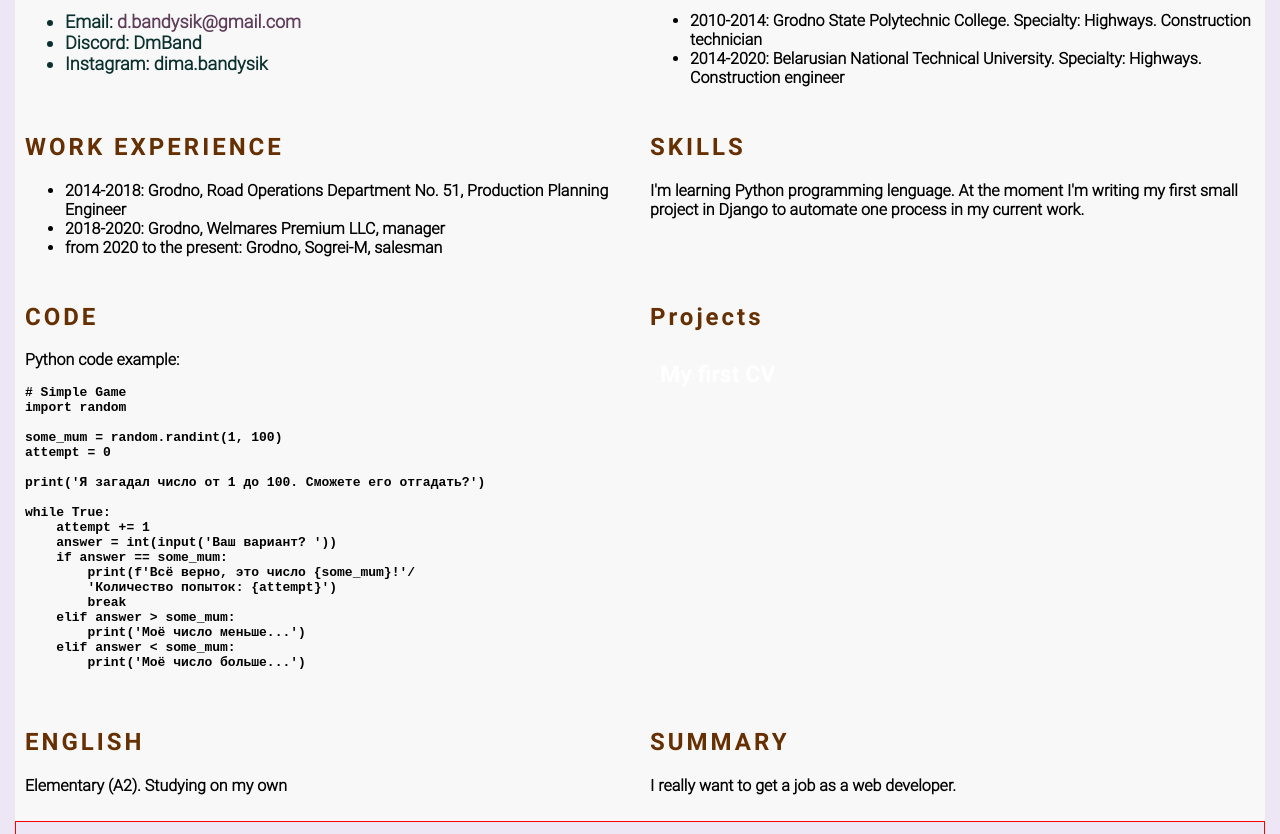
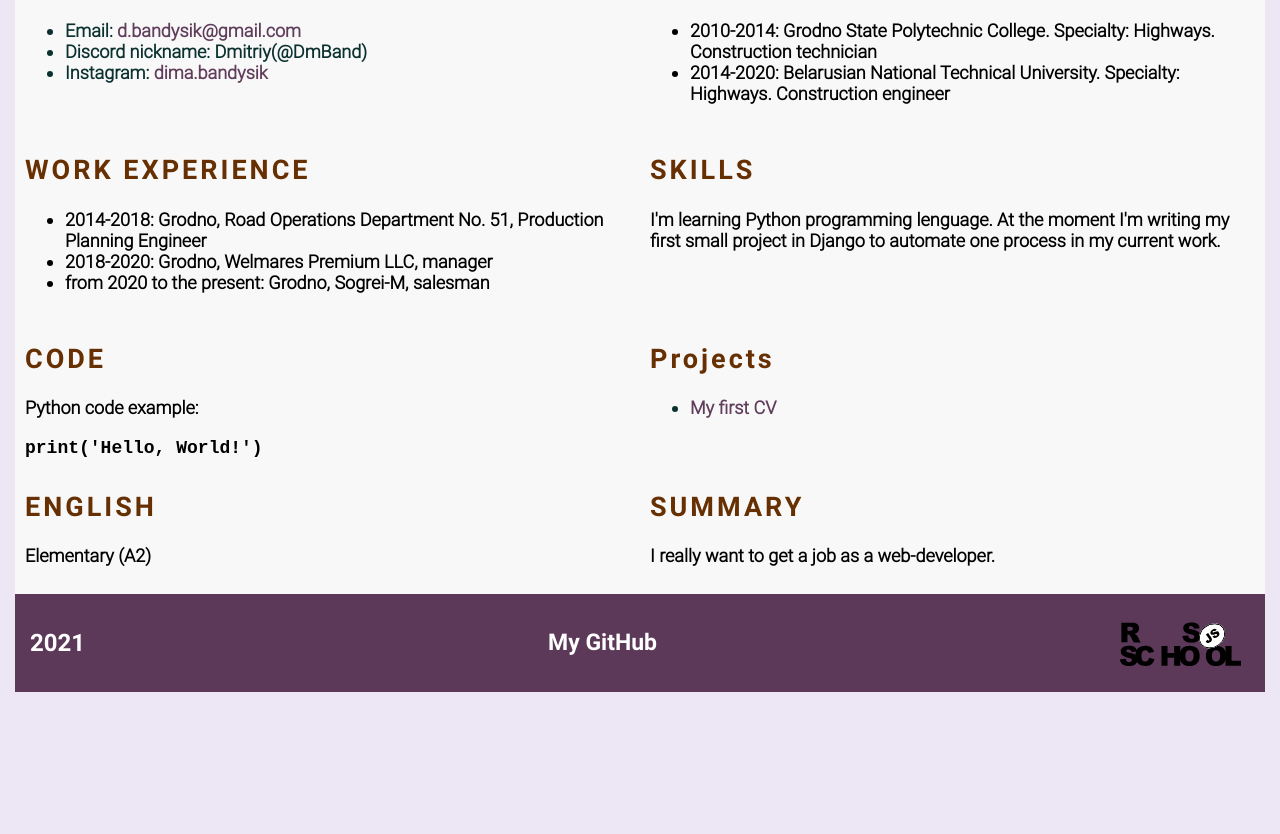
Before and after one commit to DmBand/rsschool-cv2, a plain HTML site: page index.html in a window 1280 px wide. Shown: the part 439-1273 px from the top of the page. After the commit the page ends 1136 px from the top, so only its background shows below. Drawn offline with Linux system fonts and the light colour scheme.

Commit message:
refactor: before first submit

```diff
--- a/index.html
+++ b/index.html
@@ -42,9 +42,11 @@
         <section class="section" id="contacts">
             <h2>CONTACTS</h2>
             <ul class="contacts-list">
-                <li>Email: <a class="email-link" href="mailto:d.bandysik@gmail.com">d.bandysik@gmail.com</a></li>
-                <li>Discord: DmBand</li>
-                <li>Instagram: dima.bandysik</li>
+                <li>Email: <a class="contact-links" href="mailto:d.bandysik@gmail.com">d.bandysik@gmail.com</a></li>
+                <li>Discord nickname: Dmitriy(@DmBand)</li>
+                </li>
+                <li>Instagram: <a class="contact-links"
+                        href="https://www.instagram.com/dima.bandysik/">dima.bandysik</a></li>
             </ul>
         </section>
 
@@ -76,52 +78,34 @@
             <h2>CODE</h2>
             <p>Python code example:</p>
             <code>
-                    <pre>
-# Simple Game
-import random
-
-some_mum = random.randint(1, 100)
-attempt = 0
-
-print('Я загадал число от 1 до 100. Сможете его отгадать?')
-
-while True:
-    attempt += 1
-    answer = int(input('Ваш вариант? '))
-    if answer == some_mum:
-        print(f'Всё верно, это число {some_mum}!'/
-        'Количество попыток: {attempt}')
-        break
-    elif answer > some_mum:
-        print('Моё число меньше...')
-    elif answer < some_mum:
-        print('Моё число больше...')
-                    </pre>
-                </code>
+                print('Hello, World!')
+            </code>
         </section>
 
         <section class="section" id="projects">
             <h2>Projects</h2>
-            <a class="nav-link" href="https://DmBand.github.io/rsschool-cv/">My first CV</a>
+            <ul class="contacts-list">
+                <li><a class="contact-links" href="https://DmBand.github.io/rsschool-cv/cv">My first CV</a></li>
+            </ul>
         </section>
 
         <section class="section" id="english">
             <h2>ENGLISH</h2>
-            <p>Elementary (A2). Studying on my own</p>
+            <p>Elementary (A2)</p>
         </section>
 
         <section class="section" id="summary">
             <h2>SUMMARY</h2>
-            <p>I really want to get a job as a web developer.</p>
+            <p>I really want to get a job as a web-developer.</p>
         </section>
 
     </main>
 
     <footer class="footer">
 
-        <p>2021</p>
-        <a class="nav-link nav-link-footer" href="https://github.com/DmBand">github</a>
-        <a href="https://rs.school/js-stage0/"><img class="logo" src="./assets/img/logo.jpg" alt=""></a>
+        <h2 style="color: white; letter-spacing: 0px;">2021</h2>
+        <a class="nav-link" href="https://github.com/DmBand">My GitHub</a>
+        <a class="rss" href="https://rs.school/js-stage0/"></a>
 
     </footer>
 </body>
--- a/style.css
+++ b/style.css
@@ -67,6 +67,7 @@
     background-color: #f8f8f8;
     font-family: RobotoNormal;
     font-weight: 600;
+    font-size: 18px;
 }
 
 @media (max-width: 768px) {
@@ -114,23 +115,28 @@
 
 .contacts-list {
     color: #0b312f;
-    font-size: 18px;
+
 }
 
-.email-link {
+.contact-links {
     text-decoration: none;
     color: #360a30c9;
 }
 
-
-
-
-
-
-
+.projects-link {
+    padding: 0px 10px;
+    text-decoration: none; /*Убираем подчеркивание ссылок*/
+    color: white;
+    font-family: RobotoBold, sans-serif;
+    font-size: 23px;
+    line-height: 50px;
+    transition: 0.5s;
+    text-shadow: 5px -5px 3px transparent;
+}
 
 .footer {
-    border: 1px solid red;
+    background-color: #360a30c9;
+    background-color: ;
     display: flex;
     justify-content: space-between;
     align-items: center;
@@ -138,14 +144,23 @@
     margin: 0px 15px 5px;
 }
 
+.nav-link-footer {
+    padding: 0px 10px;
+    text-decoration: none; /*Убираем подчеркивание ссылок*/
+    color: white;
+    font-family: RobotoBold, sans-serif;
+    font-size: 23px;
+    line-height: 50px;
+    transition: 0.5s;
+    text-shadow: 5px -5px 3px transparent;
+}
 
-
-
-
-
-
-
-
+.rss {
+    width: 130px;
+    height: 45px;
+    background-image: url("./assets/img/rs_school_js.svg");
+    background-repeat: no-repeat;
+}
 
 h1 {
     margin: 15px 0px;
```
Also changed, not shown: assets/img/logos/geolocation.jpg (added), assets/img/logos/geolocation.svg (added), assets/img/logos/png-transparent-computer-icons-map-white-eps-black.png (added), assets/img/rs_school_js.svg (added), assets/img/rss.png (added).
